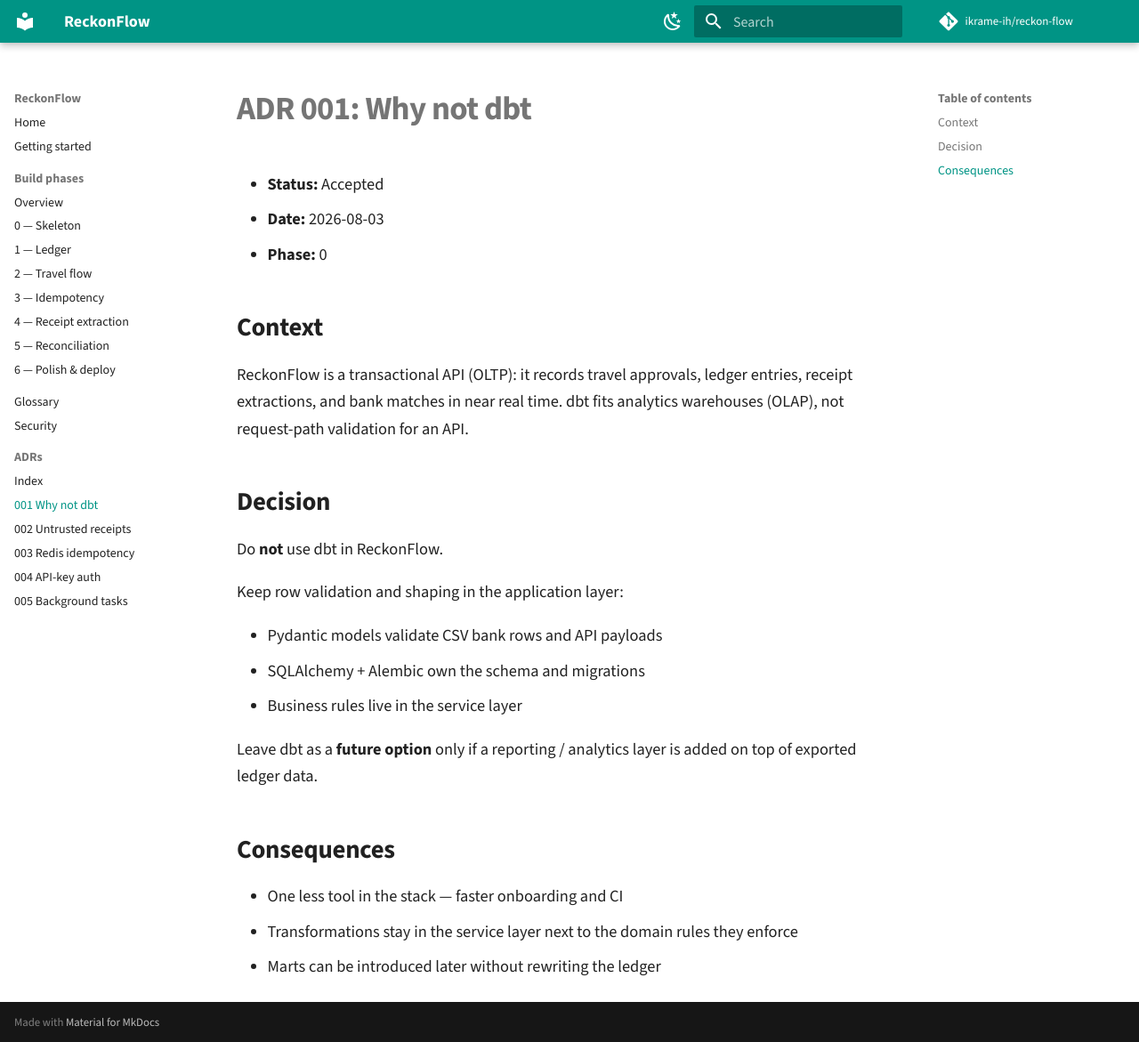
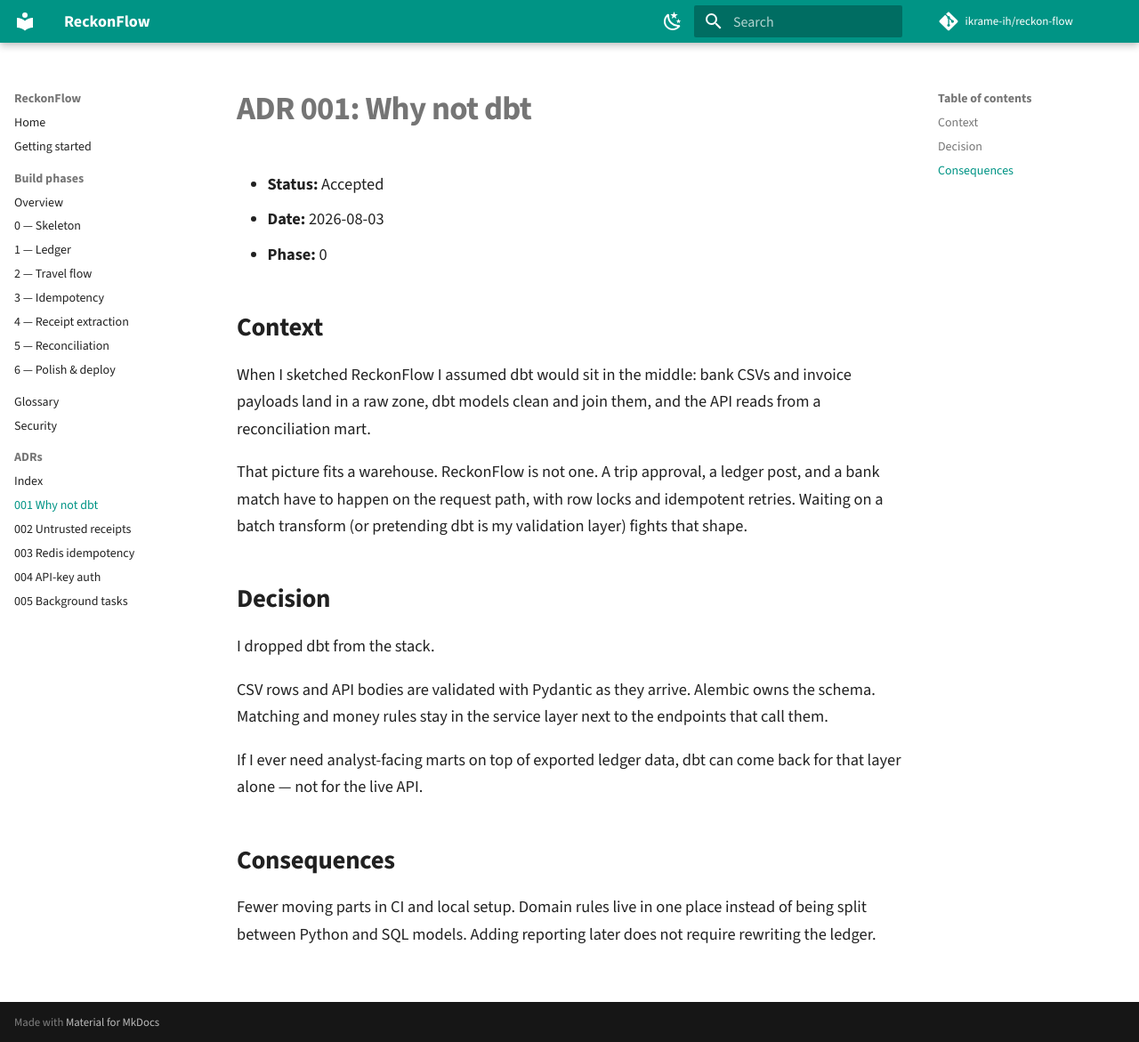
Before and after one commit to ikrame-ih/reckon-flow, an MkDocs documentation site: the page built from docs/adr/001-why-not-dbt.md, in a window 1280 px wide and 1171 px high. Shown: the whole window at 89% size. Built offline with MkDocs 1.6.1 and Material for MkDocs 9.7.7, drawn with Linux system fonts in a browser that asks for light colours; comment, search, counter and statistics services are not loaded.

Commit message:
Rewrite ADR 001: why dbt was dropped.

```diff
--- a/docs/adr/001-why-not-dbt.md
+++ b/docs/adr/001-why-not-dbt.md
@@ -6,25 +6,28 @@
 
 ## Context
 
-ReckonFlow is a transactional API (OLTP): it records travel approvals,
-ledger entries, receipt extractions, and bank matches in near real time.
-dbt fits analytics warehouses (OLAP), not request-path validation for an API.
+When I sketched ReckonFlow I assumed dbt would sit in the middle: bank
+CSVs and invoice payloads land in a raw zone, dbt models clean and join
+them, and the API reads from a reconciliation mart.
+
+That picture fits a warehouse. ReckonFlow is not one. A trip approval,
+a ledger post, and a bank match have to happen on the request path, with
+row locks and idempotent retries. Waiting on a batch transform (or
+pretending dbt is my validation layer) fights that shape.
 
 ## Decision
 
-Do **not** use dbt in ReckonFlow.
+I dropped dbt from the stack.
 
-Keep row validation and shaping in the application layer:
+CSV rows and API bodies are validated with Pydantic as they arrive.
+Alembic owns the schema. Matching and money rules stay in the service
+layer next to the endpoints that call them.
 
-- Pydantic models validate CSV bank rows and API payloads
-- SQLAlchemy + Alembic own the schema and migrations
-- Business rules live in the service layer
-
-Leave dbt as a **future option** only if a reporting / analytics layer is
-added on top of exported ledger data.
+If I ever need analyst-facing marts on top of exported ledger data, dbt
+can come back for that layer alone — not for the live API.
 
 ## Consequences
 
-- One less tool in the stack — faster onboarding and CI
-- Transformations stay in the service layer next to the domain rules they enforce
-- Marts can be introduced later without rewriting the ledger
+Fewer moving parts in CI and local setup. Domain rules live in one place
+instead of being split between Python and SQL models. Adding reporting
+later does not require rewriting the ledger.
```
